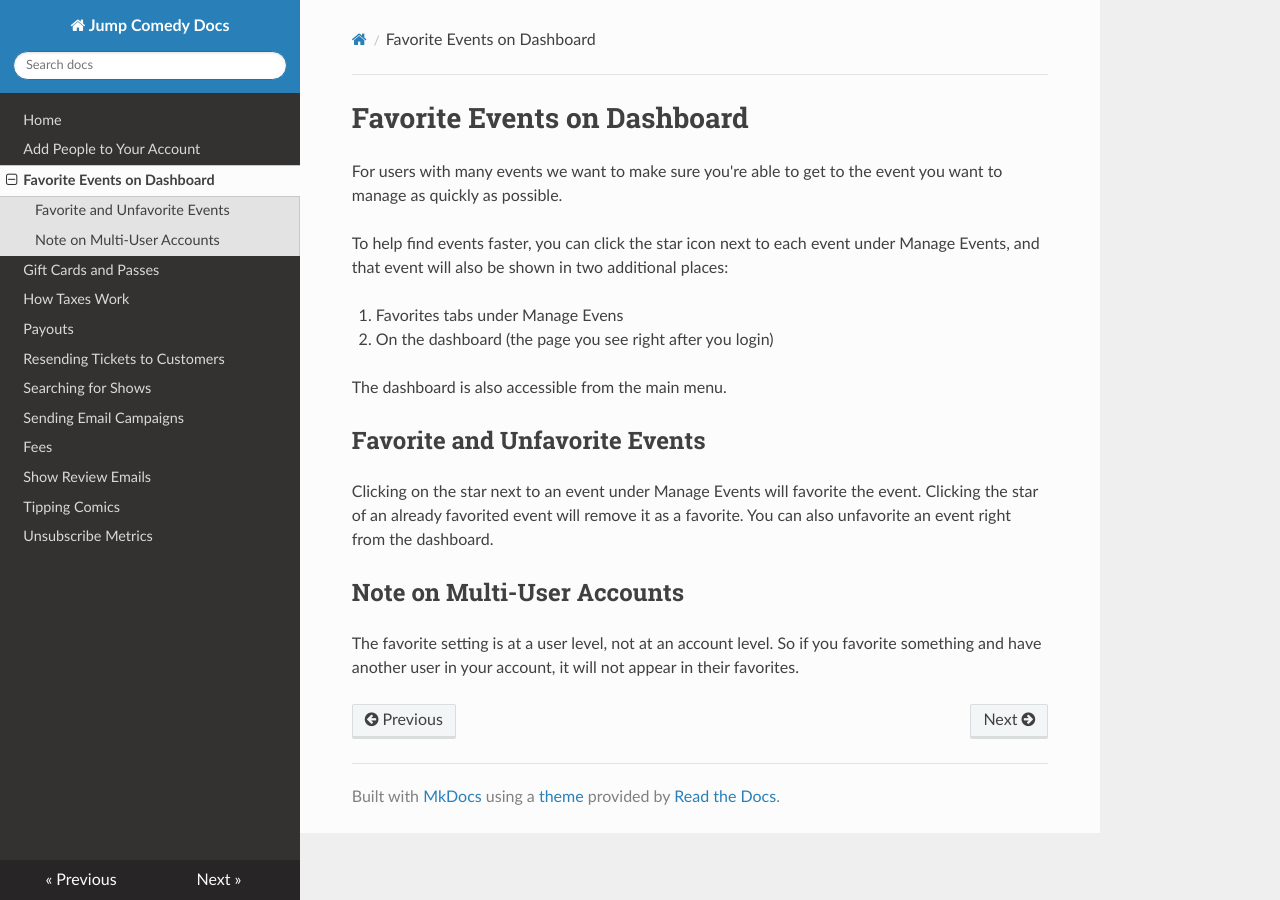
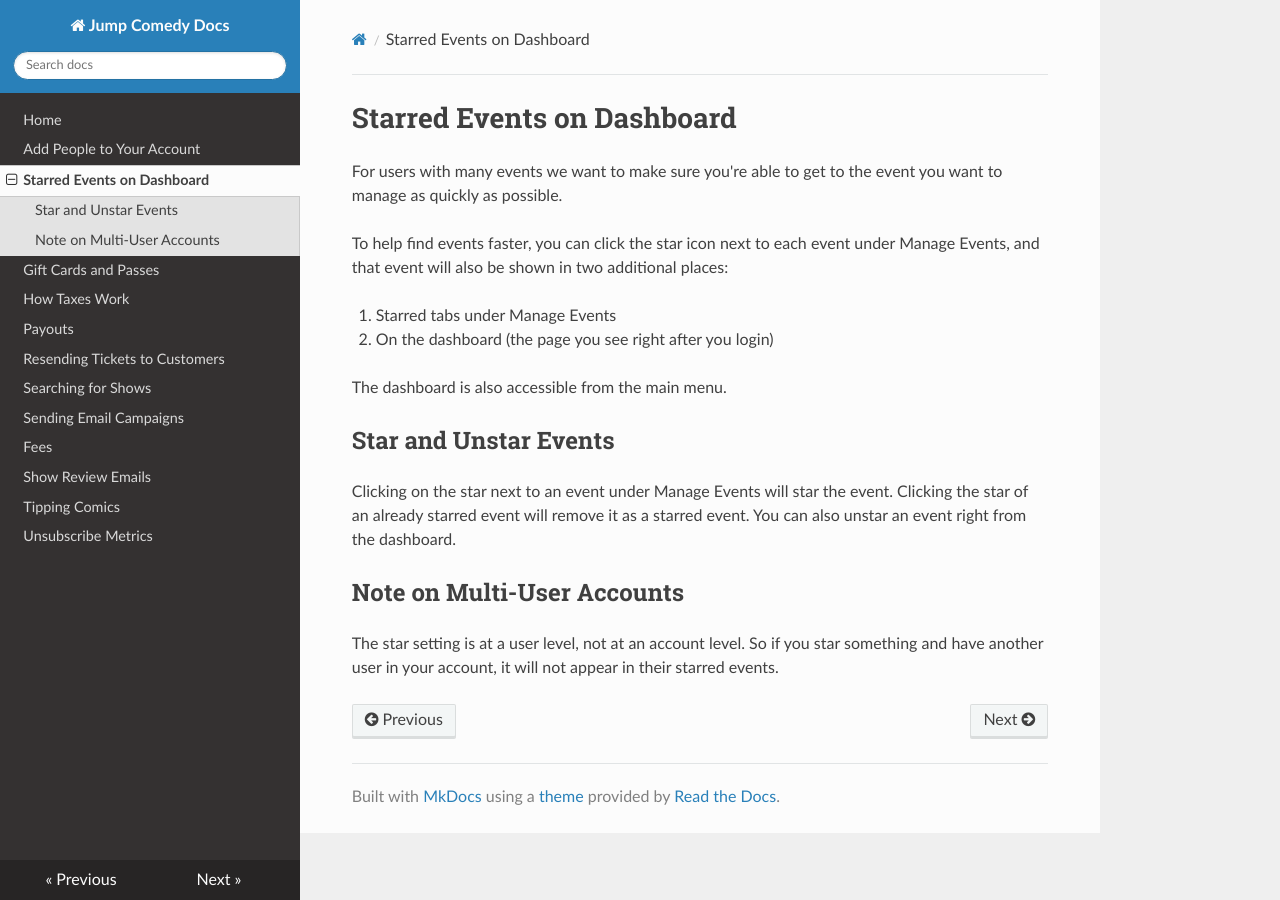
Before and after one commit to Jump-Comedy/jump-comedy-docs, an MkDocs documentation site: the page built from docs/favorite-events-on-dashboard.md, in a window 1280 px wide. Built offline with MkDocs 1.6.1, drawn with Linux system fonts in a browser that asks for light colours; nearby versions of some CDN libraries.

Commit message:
starred events.

```diff
--- a/docs/favorite-events-on-dashboard.md
+++ b/docs/favorite-events-on-dashboard.md
@@ -1,22 +1,22 @@
-# Favorite Events on Dashboard
+# Starred Events on Dashboard
 
 For users with many events we want to make sure you're able to get to the event you want to manage as quickly as possible.
 
 To help find events faster, you can click the star icon next to each event under Manage Events, and that event will also be shown in
 two additional places:
 
-1. Favorites tabs under Manage Evens
+1. Starred tabs under Manage Events
 2. On the dashboard (the page you see right after you login)
 
 The dashboard is also accessible from the main menu.
 
-## Favorite and Unfavorite Events
+## Star and Unstar Events
 
-Clicking on the star next to an event under Manage Events will favorite the event. Clicking the star of an already
-favorited event will remove it as a favorite.  You can also unfavorite an event right from the dashboard.
+Clicking on the star next to an event under Manage Events will star the event. Clicking the star of an already
+starred event will remove it as a starred event.  You can also unstar an event right from the dashboard.
 
 
 ## Note on Multi-User Accounts
 
-The favorite setting is at a user level, not at an account level. So if you favorite something and have another
-user in your account, it will not appear in their favorites.
+The star setting is at a user level, not at an account level. So if you star something and have another
+user in your account, it will not appear in their starred events.
```
